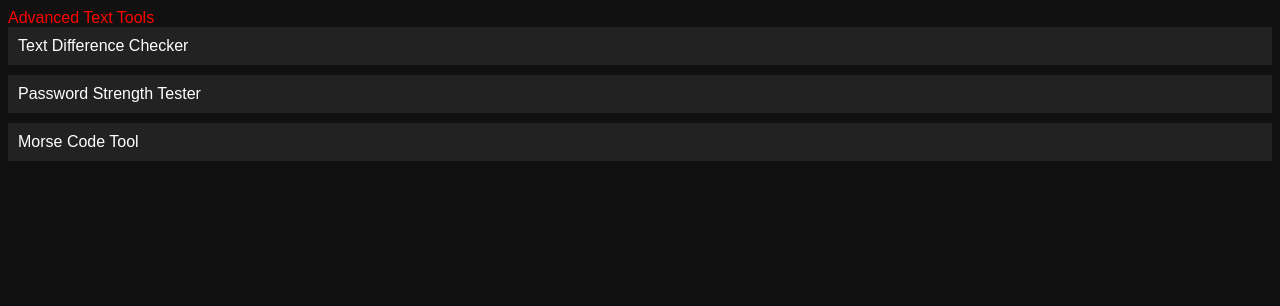
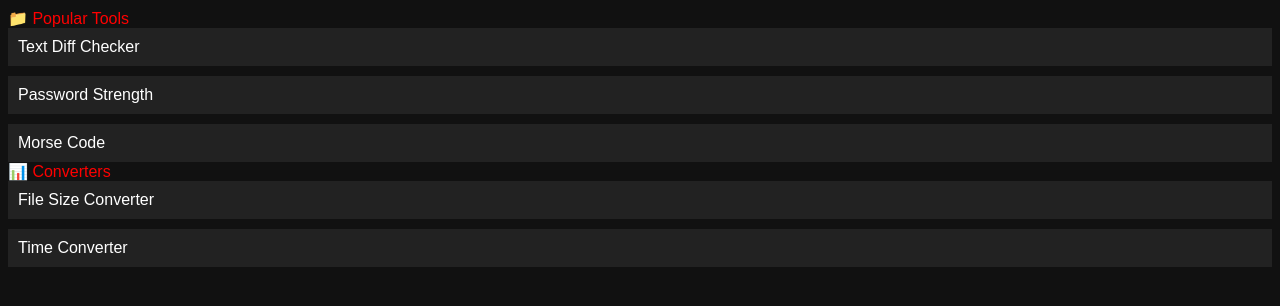
Before and after one commit to GAMER-SHIVANSH/UCHIHA-TOOLBOX, a plain HTML site: page index.html in a window 1280 px wide. Shown: the part 56-362 px from the top of the page. Drawn offline with Linux system fonts and the light colour scheme.

Commit message:
Update index.html

```diff
--- a/index.html
+++ b/index.html
@@ -7,13 +7,26 @@
   <link rel="stylesheet" href="css/style.css" />
 </head>
 <body>
-  <div class="toolbox-header">UCHIHA TOOLBOX</div>
-  <div class="tool-category">Advanced Text Tools</div>
-  <div class="tool-list">
-    <a href="tools/text-diff.html" class="tool-button">Text Difference Checker</a>
-    <a href="tools/password-strength.html" class="tool-button">Password Strength Tester</a>
-    <a href="tools/morse-code.html" class="tool-button">Morse Code Tool</a>
+  <div class="overlay"></div>
+  <div class="container">
+    <div class="toolbox-header">UCHIHA TOOLBOX</div>
+
+    <div class="tool-category">📁 Popular Tools</div>
+    <div class="tool-list">
+      <a href="tools/text-diff.html" class="tool-button">Text Diff Checker</a>
+      <a href="tools/password-strength.html" class="tool-button">Password Strength</a>
+      <a href="tools/morse-code.html" class="tool-button">Morse Code</a>
+      <!-- Add more here -->
+    </div>
+
+    <div class="tool-category">📊 Converters</div>
+    <div class="tool-list">
+      <a href="tools/file-size-converter.html" class="tool-button">File Size Converter</a>
+      <a href="tools/time-converter.html" class="tool-button">Time Converter</a>
+    </div>
+
+    <!-- Add more categories as needed -->
+
   </div>
-  <!-- More categories and tools can be added -->
 </body>
 </html>
```
